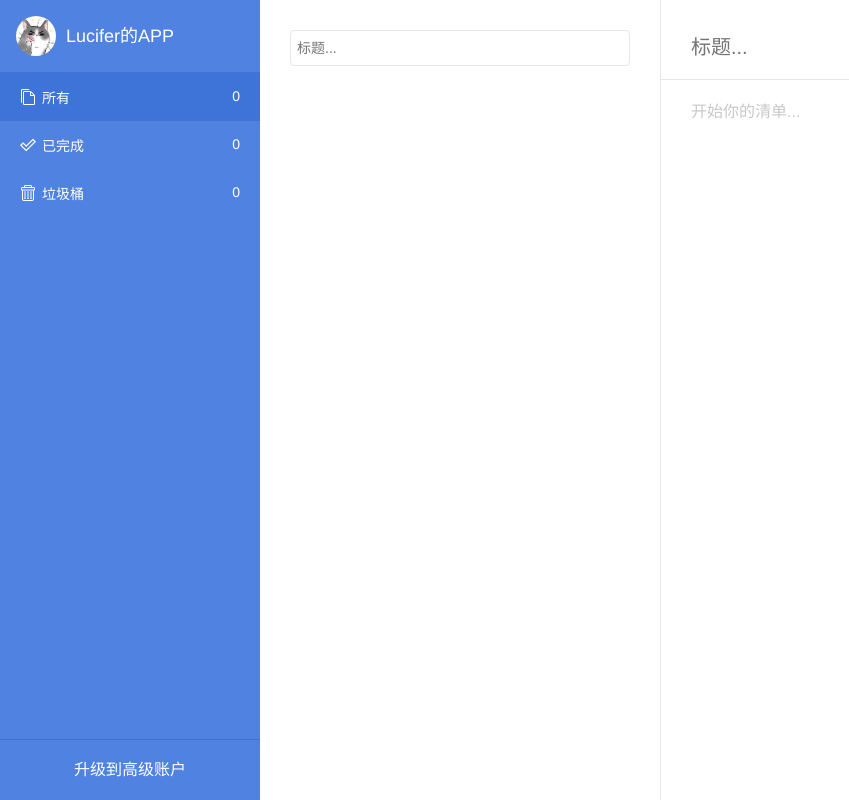
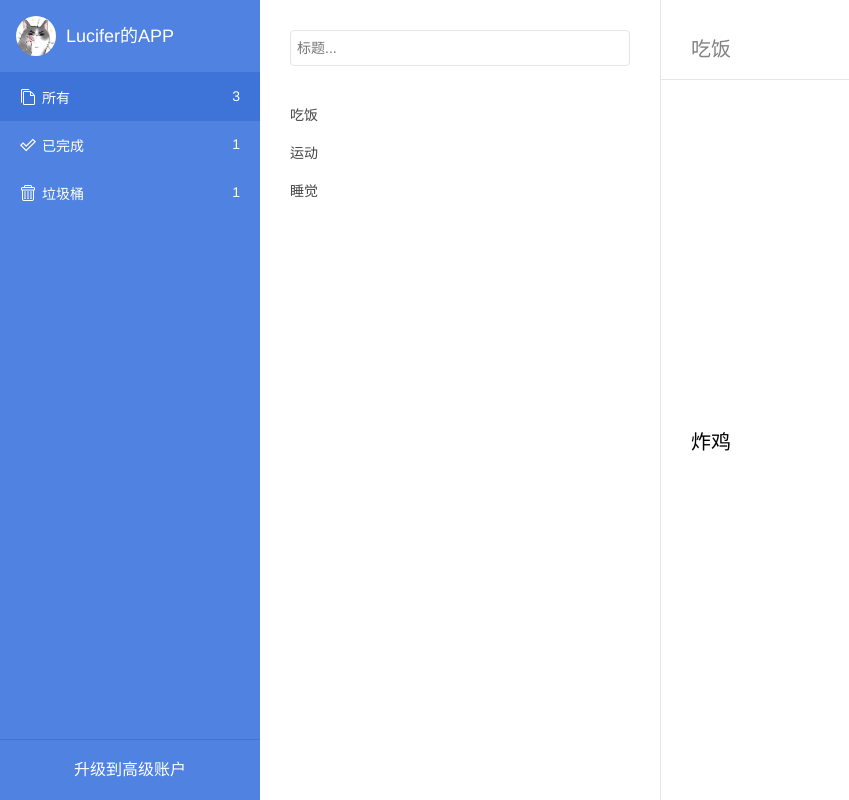
Before and after one commit to YouYiLucifer/bibo-list, a Vue app: page /#/all/detail in a window 1280 px wide. Shown: the whole page, without its empty margins (0-849 px from the left). Built offline with nearby package versions, Linux system fonts and the light colour scheme.

Commit message:
todolist添加

```diff
--- a/package.json
+++ b/package.json
@@ -12,7 +12,8 @@
   },
   "dependencies": {
     "vue": "^2.5.2",
-    "vue-router": "^3.0.1"
+    "vue-router": "^3.0.1",
+    "vuex": "^3.0.1"
   },
   "devDependencies": {
     "autoprefixer": "^7.1.2",
--- a/src/components/Content/Content.vue
+++ b/src/components/Content/Content.vue
@@ -6,15 +6,28 @@
            placeholder="标题..."
            :value="titleTarget"
            style="outline: none">
-    <div class="editor"
-         placeholder="开始你的清单..."
-         contenteditable="true"
-         style="outline: none; cursor: text">{{ content }}</div>
+    <input class="editor"
+              ref="content"
+              placeholder="开始你的清单..."
+              style="outline: none; cursor: text"
+              :value="contentTarget">
   </div>
 </template>
 <script>
 export default {
-
+  computed: {
+    titleTarget () {
+      return this.$store.state.todolist[this.$store.state.currentTodoId].title
+    },
+    contentTarget () {
+      return this.$store.state.todolist[this.$store.state.currentTodoId].content
+    }
+  },
+  menthods: {
+    changeContent (e) {
+      console.log(e)
+    }
+  }
 }
 </script>
 <style lang="stylus" scoped>
@@ -36,6 +49,7 @@ export default {
     padding 20px 30px
     width 100%
     height 100%
+    border 0
     &:empty:before
       content attr(placeholder)
       font-size 16px
--- a/src/components/List/List.vue
+++ b/src/components/List/List.vue
@@ -13,15 +13,10 @@
         <ul>
           <li class="item"
               :class="{finished: item.isFinished}"
-              v-for="(item, index) in items"
-              :key="index"
-              @click="toggleFinished(item)">
-            <router-link to="/all/detail">
-              <div class="title-item" contenteditable="true" ref="item">
-                {{ item.label }}
-                <span class="icon-trash" @click="del"></span>
-              </div>
-            </router-link>
+              v-for="item in getTodos"
+              :key="item.id"
+              @click="selectCurrentTodo(item)">
+              {{ item.title }}
           </li>
         </ul>
       </div>
@@ -29,8 +24,32 @@
   </div>
 </template>
 <script>
+import * as types from '../../vuex/types'
+
 export default {
-
+  data () {
+    return {
+      newTitle: '',
+      items: []
+    }
+  },
+  computed: {
+    getTodos () {
+      if (this.$store.state.currentTag === 'all') {
+        return this.$store.state.todolist
+      }
+      return this.$store.state.todolist.filter(todo => todo.status === this.$store.state.currentTag)
+    }
+  },
+  methods: {
+    addTitle () {
+      const newTodo = {id: this.$store.state.todolist.length, title: this.newTitle, status: 'active', content: ''}
+      this.$store.commit(types.ADD_NEW_TODO, newTodo)
+    },
+    selectCurrentTodo (item) {
+      this.$store.commit(types.DISPLAY_CONTENT, item.id)
+    }
+  }
 }
 </script>
 <style lang="stylus" scoped>
@@ -55,9 +74,7 @@ export default {
         border-radius 4px
         color rgb(130, 130, 130)
         border 1px solid rgb(230, 230, 230)
-    .finished
-      text-decoration underline
-    a
+  .item
     display block
     padding 12px 30px
     box-sizing border-box
--- a/src/components/Tab/Tab.vue
+++ b/src/components/Tab/Tab.vue
@@ -8,26 +8,20 @@
     </div>
     <div class="menu">
       <ul>
-        <li class="menu-item">
-          <router-link to="/all">
+        <li class="menu-item" @click="toggleTag('all')" :class="{ active: currentTag === 'all' }">
           <span class="icon-files-empty"></span>
           <span class="text">所有</span>
-            <span class="count">0</span>
-          </router-link>
+          <span class="count">{{ allCount }}</span>
         </li>
-        <li class="menu-item">
-          <router-link to="/finished">
+        <li class="menu-item" @click="toggleTag('finished')" :class="{ active: currentTag === 'finished' }">
           <span class="icon-checkmark2"></span>
           <span class="text">已完成</span>
-            <span class="count">0</span>
-          </router-link>
+          <span class="count">{{ activeCount }}</span>
         </li>
-        <li class="menu-item">
-          <router-link to="/deleted">
+        <li class="menu-item" @click="toggleTag('deleted')" :class="{ active: currentTag === 'deleted' }">
           <span class="icon-trash"></span>
           <span class="text">垃圾桶</span>
-            <span class="count">0</span>
-          </router-link>
+          <span class="count">{{ deletedCount }}</span>
         </li>
       </ul>
     </div>
@@ -37,8 +31,28 @@
   </div>
 </template>
 <script>
+import * as types from '../../vuex/types'
+
 export default {
-
+  methods: {
+    toggleTag (tagName) {
+      this.$store.commit(types.TOGGLE_TAG, tagName)
+    }
+  },
+  computed: {
+    currentTag () {
+      return this.$store.state.currentTag
+    },
+    allCount () {
+      return this.$store.state.todolist.length
+    },
+    activeCount () {
+      return this.$store.state.todolist.filter(todo => todo.status === 'active').length
+    },
+    deletedCount () {
+      return this.$store.state.todolist.filter(todo => todo.status === 'deleted').length
+    }
+  }
 }
 </script>
 <style lang="stylus" scoped>
@@ -74,7 +88,6 @@ export default {
     flex 1 0 auto
     border-bottom 1px solid rgb(62, 116, 216)
     .menu-item
-      a
       display block
       padding 16px 20px
       box-sizing border-box
@@ -85,6 +98,7 @@ export default {
         background rgb(62, 116, 216)
       &:hover
         background rgb(62, 116, 216)
+        cursor pointer
       .icon-files-empty, .icon-checkmark2, .icon-trash
         display inline-block
         margin-right 6px
--- a/src/main.js
+++ b/src/main.js
@@ -3,6 +3,7 @@
 import Vue from 'vue'
 import App from './App'
 import router from './router'
+import store from './vuex'
 import '../static/css/reset.css'
 
 Vue.config.productionTip = false
@@ -11,6 +12,7 @@ Vue.config.productionTip = false
 new Vue({
   el: '#app',
   router,
+  store,
   components: { App },
   template: '<App/>'
 })
--- /dev/null
+++ b/src/vuex/index.js
@@ -0,0 +1,14 @@
+import Vue from 'vue'
+import Vuex from 'vuex'
+
+import state from './state'
+import mutations from './mutations'
+
+Vue.use(Vuex)
+
+const store = {
+  state,
+  mutations
+}
+
+export default new Vuex.Store(store)
--- /dev/null
+++ b/src/vuex/mutations.js
@@ -0,0 +1,15 @@
+import * as types from './types'
+
+const mutations = {
+  [types.TOGGLE_TAG] (state, payload) {
+    state.currentTag = payload
+  },
+  [types.ADD_NEW_TODO] (state, payload) {
+    state.todolist.push(payload)
+  },
+  [types.DISPLAY_CONTENT] (state, payload) {
+    state.currentTodoId = payload
+  }
+}
+
+export default mutations
--- /dev/null
+++ b/src/vuex/state.js
@@ -0,0 +1,16 @@
+/*
+ * todolist[] { title: String, status: String, content: String }
+ * current enum { all, finished, deleted }
+ */
+
+const state = {
+  todolist: [
+    {id: 0, title: '吃饭', status: 'active', content: '炸鸡'},
+    {id: 1, title: '运动', status: 'finished', content: '跑步'},
+    {id: 2, title: '睡觉', status: 'deleted', content: '30分钟'}
+  ],
+  currentTag: 'all',
+  currentTodoId: 0
+}
+
+export default state
--- /dev/null
+++ b/src/vuex/types.js
@@ -0,0 +1,3 @@
+export const TOGGLE_TAG = 'TOGGLE_TAG'
+export const ADD_NEW_TODO = 'ADD_NEW_TODO'
+export const DISPLAY_CONTENT = 'DISPLAY_CONTENT'
```
Lines whose indentation alone changed are shown as unchanged.
